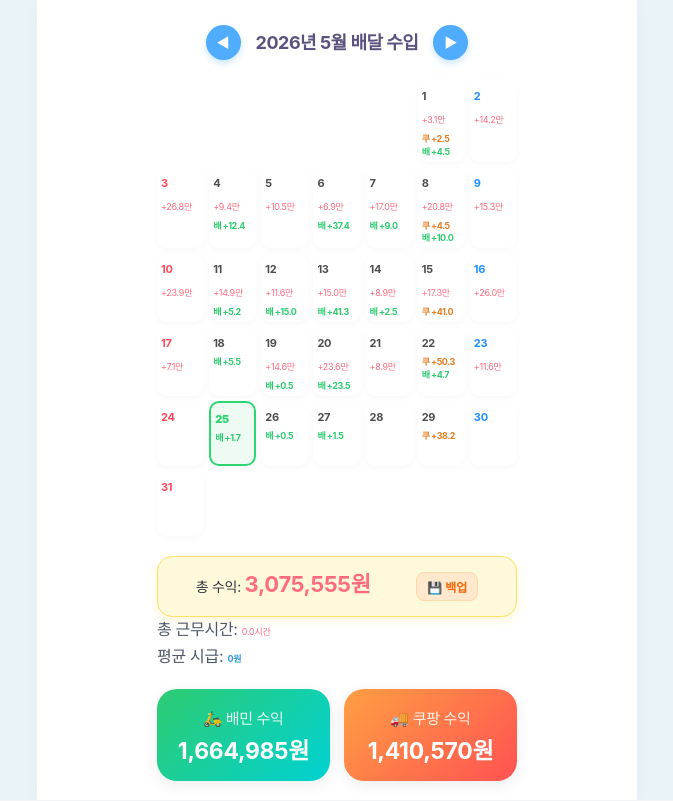
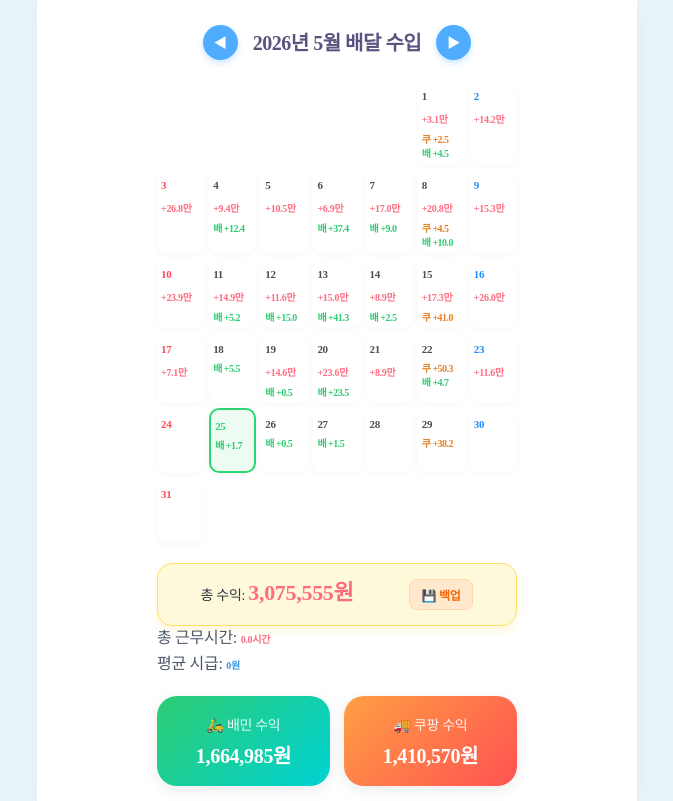
Before and after one commit to ovartang/gagebuddal, a React (Vite) app: page / in a window 1280 px wide. Shown: the whole page, without its empty margins (303-976 px from the left). Built offline with nearby package versions, Linux system fonts and the light colour scheme; a web font is replaced by a local one.

Commit message:
Update App.css

```diff
--- a/src/App.css
+++ b/src/App.css
@@ -1,12 +1,14 @@
-/* 전체 기본 설정 */
+/* 전체 기본 설정 및 폰트 강제 상속 */
 * {
   box-sizing: border-box;
+  /* 📌 index.css에 설정된 프리텐다드 폰트를 모든 요소에 강제 상속합니다 */
+  font-family: inherit !important;
+  letter-spacing: -0.3px;
 }
 
 body {
   margin: 0;
   padding: 0;
-
   /* 🌈 전체 배경: 부드러운 파스텔 하늘색 */
   background: #e8f4f8;
   overflow-x: hidden;
@@ -30,7 +32,8 @@ body {
 }
 
 .header h2 {
-  font-size: 18px;
+  font-size: 20px; /* 폰트 가독성을 위해 살짝 키움 */
+  font-weight: 700;
   margin: 0;
   /* 🌈 제목: 짙은 보라색으로 포인트를 주어 가독성 확보 */
   color: #5c527f;
@@ -92,7 +95,7 @@ body {
 /* 요일별 색상 */
 .date {
   font-size: 11px;
-  font-weight: bold;
+  font-weight: 700;
   color: #4e4e4e;
 }
 
@@ -103,11 +106,13 @@ body {
 .income {
   /* 🌈 당일 수입: 톡 쏘는 오렌지 컬러 */
   color: #ff6b81;
-  font-size: 9px;
+  font-size: 10px;
+  font-weight: 600;
 }
 .expense {
   color: #ff4757;
-  font-size: 9px;
+  font-size: 10px;
+  font-weight: 600;
 }
 
 /* 하단 요약 */
@@ -119,10 +124,15 @@ body {
   padding: 15px;
   display: flex;
   justify-content: space-around;
+  align-items: center;
   font-size: 14px;
   box-shadow: 0 4px 10px rgba(255, 212, 59, 0.2);
   color: #2f3542;
   border: 1px solid #ffe066;
+}
+
+.summary span {
+  font-weight: 700;
 }
 
 /* 모달 입력창 */
@@ -146,20 +156,33 @@ body {
   gap: 10px;
 }
 
+.modal-content h3 {
+  font-size: 18px;
+  font-weight: 700;
+  color: #191f28;
+  margin-bottom: 5px;
+}
+
 /* 모달 안의 입력창 및 버튼들 */
 .modal-content button,
 .modal-content input {
   width: 100%;
   padding: 12px;
   border-radius: 10px;
-  border: 1px solid #f1f2f6;
-  font-family: 'Jua', sans-serif;
+  border: 1px solid #e5e8eb;
+  font-size: 14px;
+}
+
+.modal-content input {
+  background: #f9fafb;
+  color: #191f28;
 }
 
 .modal-content button {
   background: #57606f;
   color: white;
   border: none;
+  font-weight: 600;
 }
 
 /* 모달 내 입력창 정렬 */
@@ -176,7 +199,6 @@ body {
   padding: 10px;
   border-radius: 10px;
   border: 1px solid #ddd;
-  font-family: 'Jua', sans-serif;
 }
 
 /* 추가된 내역 리스트 */
@@ -193,32 +215,42 @@ body {
   padding: 8px 5px;
   border-bottom: 1px solid #f1f2f6;
   font-size: 14px;
+  color: #4e5968;
+}
+
+.item span {
+  font-weight: 500;
 }
 
 /* 삭제 버튼 */
 .del-btn {
-  width: 20px;
-  height: 20px;
-  min-width: 20px;
-  border: none;
-  border-radius: 50%;
-  background: #ff6b81;
-  color: white;
-  font-size: 11px;
-  padding: 0;
-  margin-left: 8px;
+  width: 20px !important;
+  height: 20px !important;
+  min-width: 20px !important;
+  border: none !important;
+  border-radius: 50% !important;
+  background: #ff6b81 !important;
+  color: white !important;
+  font-size: 11px !important;
+  padding: 0 !important;
+  margin-left: 8px !important;
   cursor: pointer;
+  display: flex;
+  align-items: center;
+  justify-content: center;
 }
 
 /* 추가 버튼 */
 .save-btn {
   /* 🌈 추가 버튼: 러블리한 코랄 핑크 */
   background: #ff85a2 !important;
-  font-weight: bold;
+  color: white !important;
+  font-weight: 700 !important;
 }
 
 .close-btn {
   background: #a4b0be !important;
+  font-weight: 600 !important;
 }
 
 /* 오늘 날짜 강조 스타일 */
@@ -240,11 +272,12 @@ body {
   background: #ffe8cc !important;
   color: #f76707 !important;
   border: 1px solid #ffd8a8 !important;
-  padding: 5px 10px !important;
+  padding: 6px 12px !important;
   font-size: 12px !important;
   width: auto !important;
   cursor: pointer;
   border-radius: 8px;
+  font-weight: 600 !important;
 }
 
 .backup-btn:active {
@@ -279,19 +312,20 @@ body {
 }
 
 .delivery-title {
-  font-size: 15px;
+  font-size: 14px;
   opacity: 0.9;
-  margin-bottom: 8px;
+  margin-bottom: 6px;
+  font-weight: 500;
 }
 
 .delivery-money {
-  font-size: 23px;
-  font-weight: bold;
+  font-size: 20px;
+  font-weight: 700;
 }
 
 .settlement {
   font-size: 11px;
-  font-weight: bold;
+  font-weight: 700;
   color: #6c5ce7;
   margin-top: 2px;
 }
```
